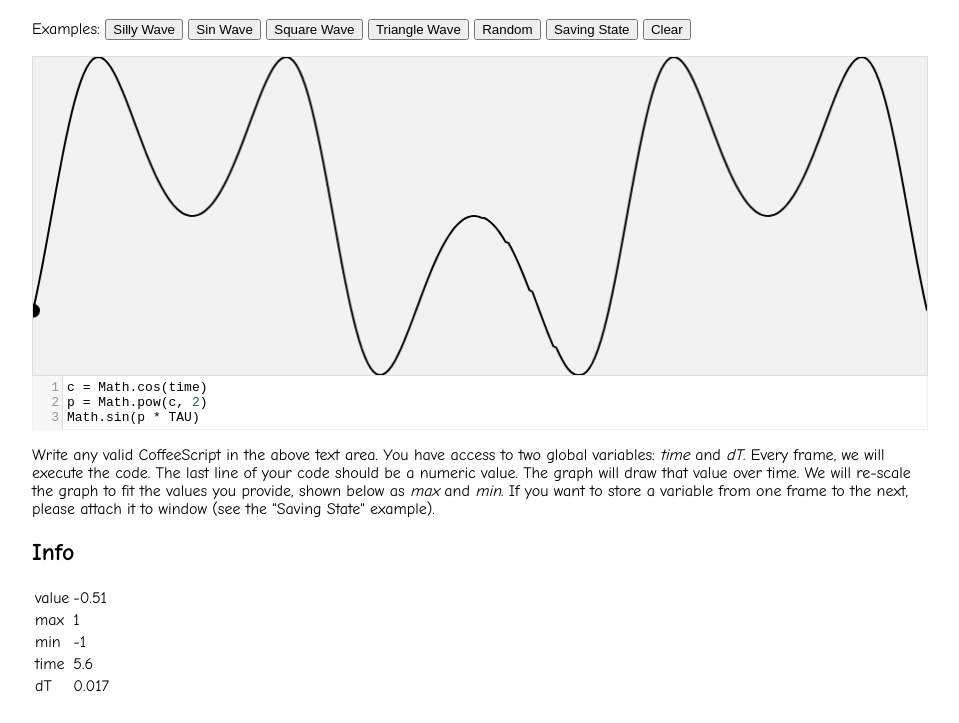
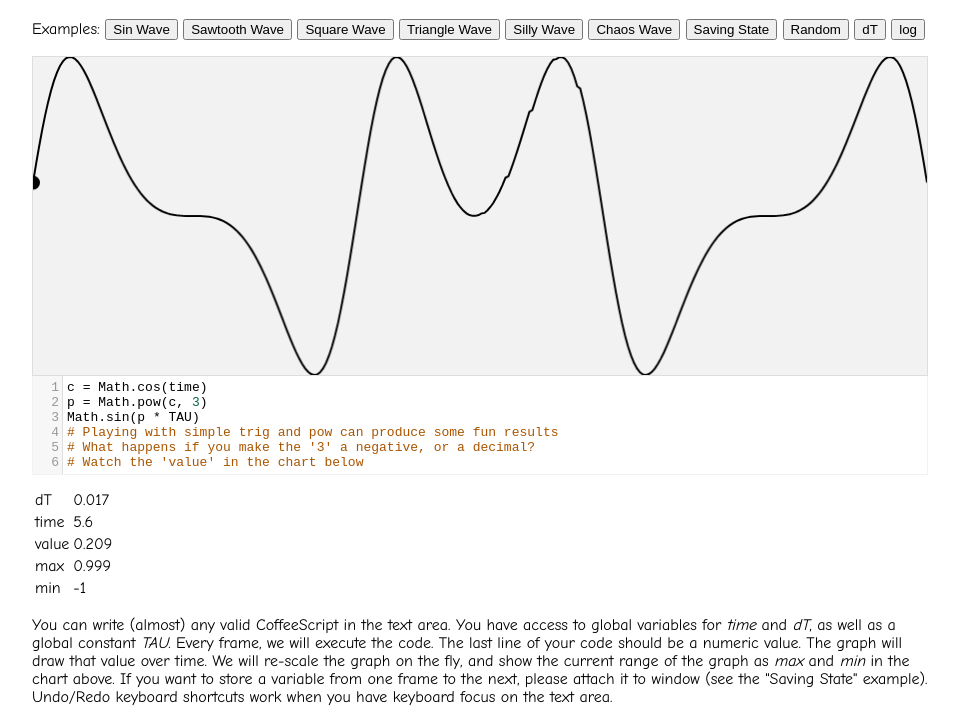
Before and after one commit to cdig/wtfunction, a website: page public/index.html in a window 1280 px wide. Shown: the part 77-800 px from the top of the page, without its empty margins (160-1119 px from the left). Drawn offline with nearby package versions, Linux system fonts and the light colour scheme.

Commit message:
Add better examples — SHIT HOT, SON

```diff
--- a/public/index.html
+++ b/public/index.html
@@ -37,13 +37,16 @@ window.ready = function(fn) {
 <body>
   <h1>WTFunction</h1>
   <p>Examples:
-  <button wtf-type="silly">Silly Wave</button>
   <button wtf-type="sin">Sin Wave</button>
+  <button wtf-type="saw">Sawtooth Wave</button>
   <button wtf-type="square">Square Wave</button>
   <button wtf-type="triangle">Triangle Wave</button>
+  <button wtf-type="silly">Silly Wave</button>
+  <button wtf-type="chaotic">Chaos Wave</button>
+  <button wtf-type="state">Saving State</button>
   <button wtf-type="random">Random</button>
-  <button wtf-type="state">Saving State</button>
-  <button wtf-type="clear">Clear</button>
+  <button wtf-type="dT">dT</button>
+  <button wtf-type="log">log</button>
   </p>
 
   <canvas></canvas>
@@ -51,16 +54,15 @@ window.ready = function(fn) {
   <textarea id="repl_source" rows="100" spellcheck="false"></textarea>
   <pre id="repl_results"></pre>
 
-  <p>Write any valid CoffeeScript in the above text area. You have access to two global variables: <em>time</em> and <em>dT</em>. Every frame, we will execute the code. The last line of your code should be a numeric value. The graph will draw that value over time. We will re-scale the graph to fit the values you provide, shown below as <em>max</em> and <em>min</em>. If you want to store a variable from one frame to the next, please attach it to window (see the "Saving State" example).</p>
+  <table>
+    <tr><td>dT</td><td wtf-chart="dT"></td></tr>
+    <tr><td>time</td><td wtf-chart="time"></td></tr>
+    <tr><td>value</td><td wtf-chart="value"></td></tr>
+    <tr><td>max</td><td wtf-chart="max"></td></tr>
+    <tr><td>min</td><td wtf-chart="min"></td></tr>
+  </table>
 
-  <h2>Info</h2>
-  <table>
-    <tr><td>value</td><td value="value"></td></tr>
-    <tr><td>max</td><td value="max"></td></tr>
-    <tr><td>min</td><td value="min"></td></tr>
-    <tr><td>time</td><td value="time"></td></tr>
-    <tr><td>dT</td><td value="dT"></td></tr>
-  </table>
+  <p>You can write (almost) any valid CoffeeScript in the text area. You have access to global variables for <em>time</em> and <em>dT</em>, as well as a global constant <em>TAU</em>. Every frame, we will execute the code. The last line of your code should be a numeric value. The graph will draw that value over time. We will re-scale the graph on the fly, and show the current range of the graph as <em>max</em> and <em>min</em> in the chart above. If you want to store a variable from one frame to the next, please attach it to window (see the "Saving State" example). Undo/Redo keyboard shortcuts work when you have keyboard focus on the text area.</p>
 
   <footer>
     <p>
--- a/public/scripts.js
+++ b/public/scripts.js
@@ -1,30 +1,36 @@
 (function() {
-  var PI, TAU, cm, compileSource, examples, history, historySize, render, scale, update, updateClosure;
+  var TAU, _cm, _history, _historySize, _updateClosure, compileSource, examples, render, scale, update;
 
-  history = [];
+  _history = [];
 
-  historySize = 300;
+  _historySize = 300;
 
-  updateClosure = null;
+  _updateClosure = null;
 
-  cm = null;
+  _cm = null;
 
-  window.min = 0;
+  this._min = 0;
 
-  window.max = 0;
+  this._max = 0;
 
-  PI = Math.PI;
+  this.log = function(x) {
+    console.log(x);
+    return x;
+  };
 
   TAU = Math.PI * 2;
 
   examples = {
-    silly: "c = Math.cos(time)\np = Math.pow(c, 2)\nMath.sin(p * TAU)",
-    sin: "Math.sin(time * TAU)",
-    square: "Math.round(time * 5) % 2",
-    triangle: "Math.abs((time % 2) - 1)",
-    random: "Math.random()",
-    state: "window.x ?= 0\nif (window.x < 0.01)\n\twindow.x = 1\nelse\n\twindow.x *= 0.9\n1 - window.x",
-    clear: ""
+    sin: "frequency = 1 # Cycles per second\nMath.sin(time * frequency * TAU)",
+    saw: "time % 1\n# The '1' isn't cycles-per-second — what is it?\n# When you change the mod, what happens to the max? Why?\n# What can you do to adjust the mod while keeping the output range between 0 and 1?",
+    square: "Math.round(time % 1)\n# The '1' isn't cycles-per-second OR seconds-per-cycle — what is it?\n# When you change the mod, what happens to the rhythm?\n# What can you do to make a more uniform rhythm?",
+    triangle: "Math.abs((time % 1 * 2) - 1)\n# This one is more complex. There's a simpler version with half the frequency:\n# Math.abs((time % 2) - 1)",
+    silly: "c = Math.cos(time)\np = Math.pow(c, 3)\nMath.sin(p * TAU)\n# Playing with simple trig and pow can produce some fun results\n# What happens if you make the '3' a negative, or a decimal?\n# Watch the 'value' in the chart below",
+    chaotic: "# Emergent complexity, much?\nc = Math.cos(time)\np = Math.pow(c, Math.round(2 * time % 3))\nMath.sin(p * TAU)",
+    state: "# To put a variable on the window, use the @ sign\n# You should initialize your variables with ?= to avoid null/NaN issues\n@x ?= 0\nif (@x < 0.01)\n\t@x = 1\nelse\n\t@x *= 0.9\n@x",
+    random: "Math.random() # Yes, you can access standard functions",
+    dT: "dT # Try this in Chrome VS Safari VS IE",
+    log: "log(dT) # This is a special pass-through logging function — check your browser inspector!"
   };
 
   scale = function(input, inputMin, inputMax, outputMin, outputMax) {
@@ -42,11 +48,11 @@
   compileSource = function(editor) {
     var error, location, message, results, source;
     source = editor.getValue();
-    window.localStorage["source"] = source;
+    this.localStorage["source"] = source;
     results = $('#repl_results');
-    window.compiledJS = '';
+    this.compiledJS = '';
     try {
-      window.compiledJS = CoffeeScript.compile(source, {
+      this.compiledJS = CoffeeScript.compile(source, {
         bare: true
       });
       return results.text("");
@@ -74,58 +80,66 @@
         return render(true);
       }
     };
-    cm = CodeMirror.fromTextArea($("textarea")[0], {
+    _cm = CodeMirror.fromTextArea($("textarea")[0], {
       mode: 'coffeescript'
     });
-    cm.on("changes", function(editor, change) {
+    _cm.on("changes", function(editor, change) {
       return compileSource(editor);
     });
-    $("button").click(function(e) {
-      cm.setValue(examples[$(e.target).attr("wtf-type")]);
-      return compileSource(cm);
+    $("button[wtf-type]").click(function(e) {
+      _history = [];
+      _cm.setValue(examples[$(e.target).attr("wtf-type")]);
+      return compileSource(_cm);
     });
-    if (window.localStorage["source"] != null) {
-      cm.setValue(window.localStorage["source"]);
+    if (this.localStorage["source"] != null) {
+      _cm.setValue(this.localStorage["source"]);
     } else {
-      cm.setValue(examples.silly);
+      _cm.setValue(examples.silly);
     }
-    compileSource(cm);
-    updateClosure = function(t) {
+    compileSource(_cm);
+    _updateClosure = function(t) {
       return update(canvas, t);
     };
     firstTick = function(t) {
-      window.time = t / 1000;
-      return requestAnimationFrame(updateClosure);
+      this.time = t / 1000;
+      return requestAnimationFrame(_updateClosure);
     };
     return requestAnimationFrame(firstTick);
   });
 
   update = function(canvas, t) {
-    var c, e, j, len, ref, v;
-    window.dT = t / 1000 - window.time;
-    window.time = t / 1000;
-    ref = $("table tr [value]");
-    for (j = 0, len = ref.length; j < len; j++) {
-      c = ref[j];
-      e = $(c);
-      v = e.attr("value");
-      e.text(Math.round(window[v] * 1000) / 1000);
-    }
+    var c, e, j, len, n, ref, v;
+    this.dT = t / 1000 - this.time;
+    this.time = t / 1000;
     try {
-      window.value = eval(window.compiledJS);
-      if (window.value != null) {
-        history.unshift(window.value);
-        if (history.length > historySize) {
-          history.pop();
+      this.value = eval(this.compiledJS);
+      if (this.value != null) {
+        _history.unshift(this.value);
+        if (_history.length > _historySize) {
+          _history.pop();
+        }
+        render(canvas);
+        ref = $("table tr [wtf-chart]");
+        for (j = 0, len = ref.length; j < len; j++) {
+          c = ref[j];
+          e = $(c);
+          n = e.attr("wtf-chart");
+          v = this[n];
+          if (v == null) {
+            v = this["_" + n];
+          }
+          e.text(Math.round(v * 1000) / 1000);
         }
       }
-      render(canvas);
     } catch (undefined) {}
-    return requestAnimationFrame(updateClosure);
+    return requestAnimationFrame(_updateClosure);
   };
 
   render = function(canvas) {
     var context, cx, cy, height, i, j, k, len, len1, v, width, x, y;
+    if (!(_history.length > 0)) {
+      return;
+    }
     context = canvas.getContext("2d");
     width = canvas.width = parseInt(canvas.offsetWidth);
     height = canvas.height = parseInt(canvas.offsetHeight);
@@ -133,21 +147,21 @@
     cy = height / 2;
     context.beginPath();
     context.lineWidth = 2;
-    window.min = 0;
-    window.max = 0;
-    for (i = j = 0, len = history.length; j < len; i = ++j) {
-      v = history[i];
-      if (v > window.max) {
-        window.max = v;
+    this._min = Infinity;
+    this._max = -Infinity;
+    for (i = j = 0, len = _history.length; j < len; i = ++j) {
+      v = _history[i];
+      if (v > this._max) {
+        this._max = v;
       }
-      if (v < window.min) {
-        window.min = v;
+      if (v < this._min) {
+        this._min = v;
       }
     }
-    for (i = k = 0, len1 = history.length; k < len1; i = ++k) {
-      v = history[i];
-      x = i / (historySize - 1) * width;
-      y = scale(v, window.min, window.max, height, 0);
+    for (i = k = 0, len1 = _history.length; k < len1; i = ++k) {
+      v = _history[i];
+      x = i / (_historySize - 1) * width;
+      y = scale(v, this._min, this._max, height, 0);
       if (i === 0) {
         context.arc(x, y, 6, 0, TAU);
         context.fill();
```
Also changed, not shown: source/index.html (+14 -12 lines), source/script.coffee (+63 -51 lines).
